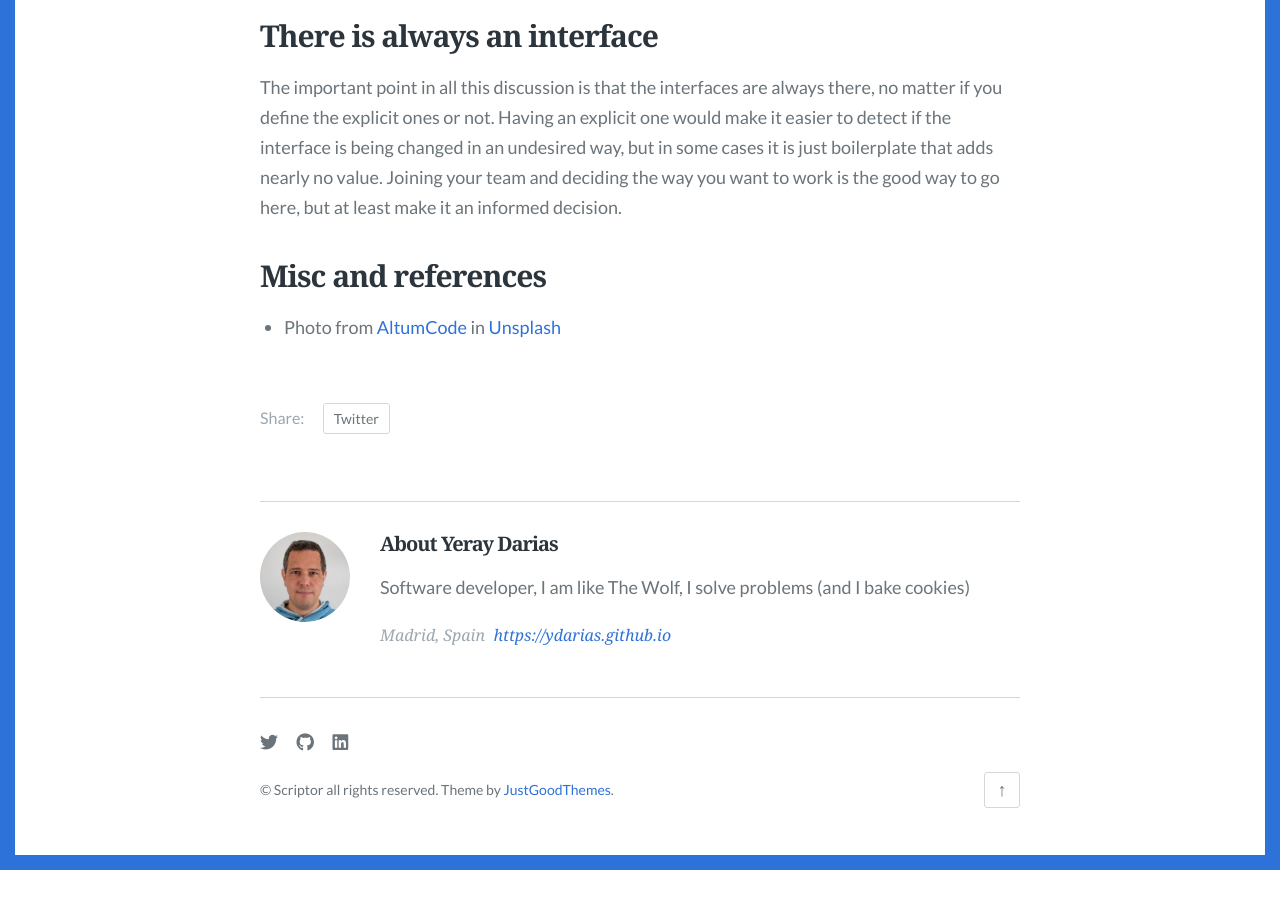
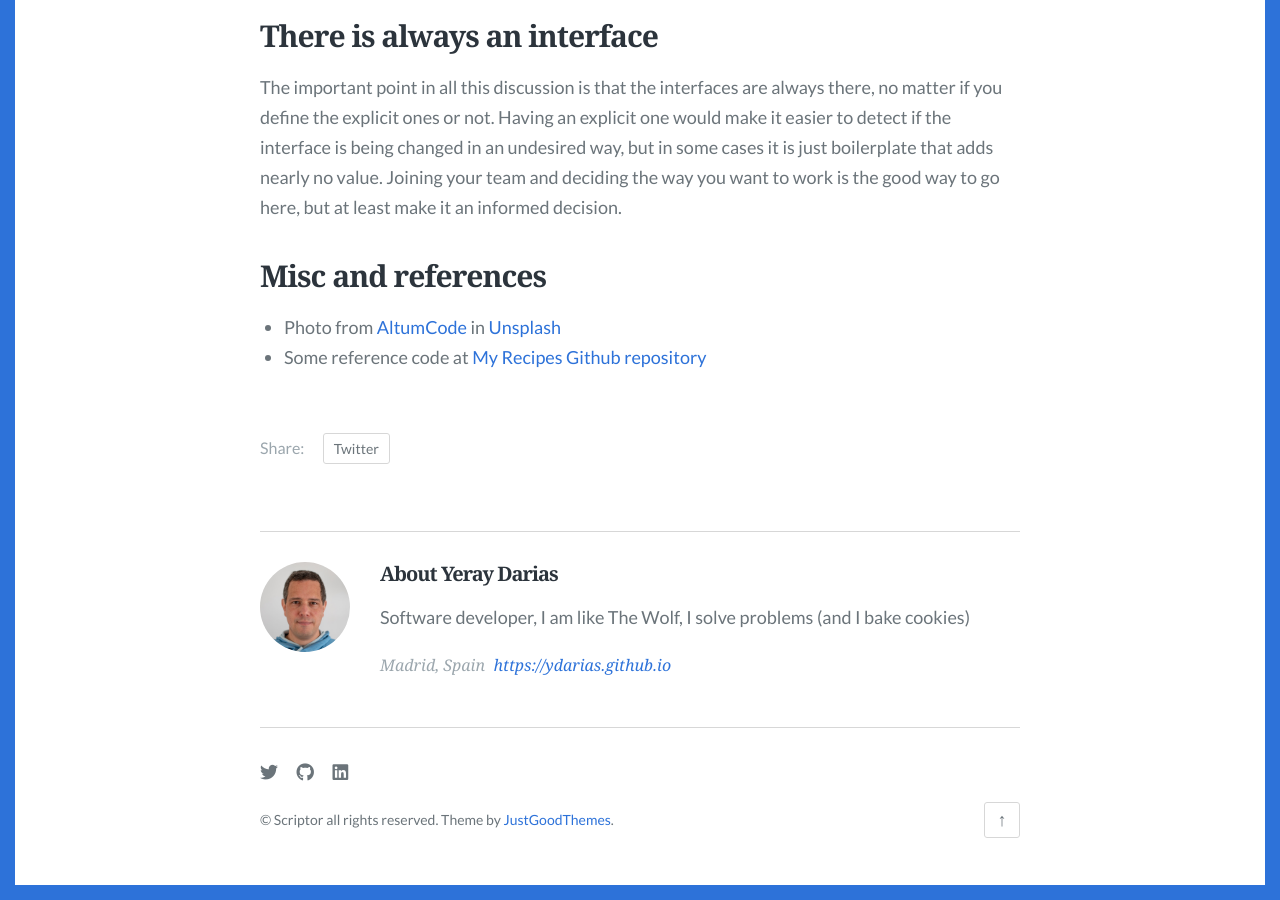
Before and after one commit to ydarias/ydarias.github.io, a Jekyll site: the page built from _posts/2024-10-02-interface-keyword-in-hexagonal-architecture.md, in a window 1280 px wide and 900 px high, scrolled down 6114 px. Built offline with Jekyll 4.4.1, drawn with Linux system fonts in a browser that asks for light colours; some web fonts are replaced; before the commit the page ends 6984 px from its top, so only the background shows below that.

```diff
--- a/_posts/2024-10-02-interface-keyword-in-hexagonal-architecture.md
+++ b/_posts/2024-10-02-interface-keyword-in-hexagonal-architecture.md
@@ -128,3 +128,4 @@
 ## Misc and references
 
 * Photo from <a href="https://unsplash.com/es/@altumcode?utm_content=creditCopyText&utm_medium=referral&utm_source=unsplash">AltumCode</a> in <a href="https://unsplash.com/es/fotos/encendio-la-computadora-portatil-dC6Pb2JdAqs?utm_content=creditCopyText&utm_medium=referral&utm_source=unsplash">Unsplash</a>
+* Some reference code at [My Recipes Github repository](https://github.com/ydarias/my-recipes)
```
